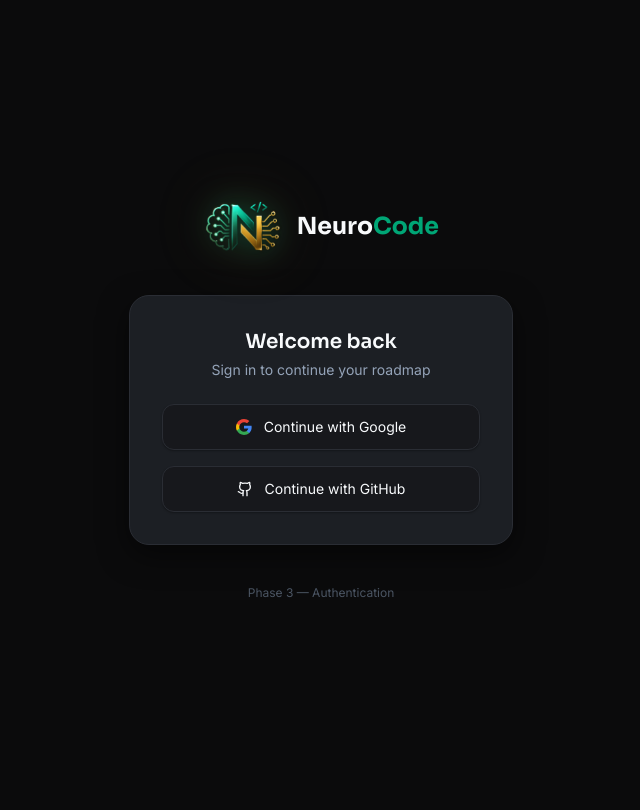
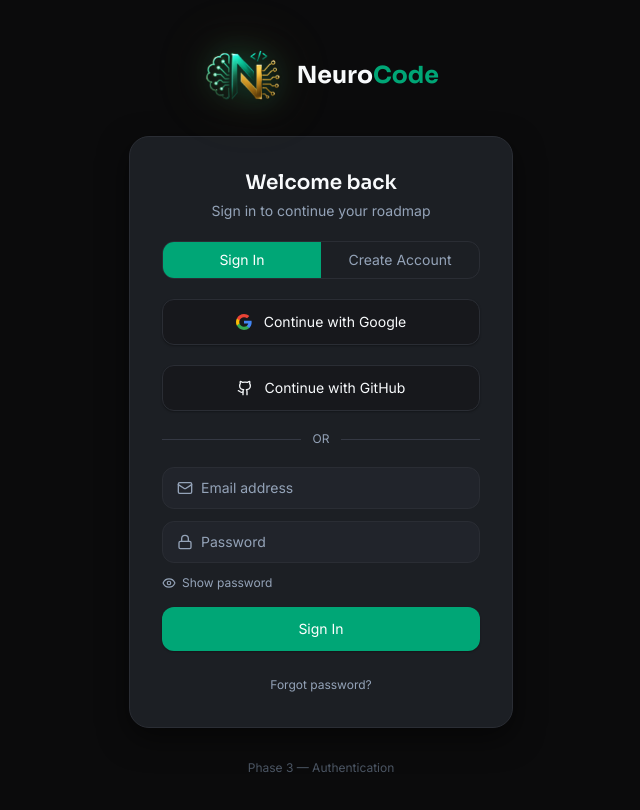
Before and after one commit to mibrahim-O2/NueroCode-Official, a React (Vite) app in the folder frontend/: page /login in a window 1280 px wide. Shown: the top 810 px of the page, without its empty margins (319-959 px from the left). Built offline with nearby package versions, Linux system fonts and the light colour scheme; no server answers.

Commit message:
Add email/password sign-up, sign-in, and password reset

```diff
--- /dev/null
+++ b/frontend/src/components/common/TextInput.jsx
@@ -0,0 +1,29 @@
+import { forwardRef } from 'react';
+import { cn } from '@/lib/utils';
+
+const TextInput = forwardRef(function TextInput({ icon: Icon, error, className, ...props }, ref) {
+  return (
+    <div className="flex flex-col gap-1.5">
+      <div
+        className={cn(
+          'flex items-center gap-2 rounded-input border bg-elevated px-3.5 py-2.5',
+          error ? 'border-status-error' : 'border-border focus-within:border-emerald',
+          'transition-colors duration-200'
+        )}
+      >
+        {Icon && <Icon className="h-4 w-4 text-text-muted shrink-0" />}
+        <input
+          ref={ref}
+          className={cn(
+            'w-full bg-transparent text-sm text-text-primary placeholder:text-text-muted font-body outline-none',
+            className
+          )}
+          {...props}
+        />
+      </div>
+      {error && <span className="text-xs text-status-error">{error}</span>}
+    </div>
+  );
+});
+
+export default TextInput;
--- a/frontend/src/pages/Login.jsx
+++ b/frontend/src/pages/Login.jsx
@@ -1,7 +1,8 @@
 import { useState } from 'react';
 import { useNavigate } from 'react-router-dom';
-import { Github, Loader2, AlertCircle } from 'lucide-react';
+import { Github, Loader2, AlertCircle, Mail, Lock, User, Eye, EyeOff, CheckCircle2 } from 'lucide-react';
 import Logo from '@/components/common/Logo';
+import TextInput from '@/components/common/TextInput';
 import { useAuth } from '@/context/AuthContext';
 import { cn } from '@/lib/utils';
 
@@ -16,32 +17,145 @@ function GoogleIcon({ className }) {
   );
 }
 
+const EMPTY_FORM = { name: '', email: '', password: '', confirmPassword: '' };
+
 export default function Login() {
-  const { loginWithGoogle, loginWithGithub, error } = useAuth();
-  const [pending, setPending] = useState(null);
+  const { loginWithGoogle, loginWithGithub, loginWithEmail, registerWithEmail, resetPassword, error, setError } =
+    useAuth();
   const navigate = useNavigate();
 
-  const handle = async (provider, action) => {
+  const [mode, setMode] = useState('signin'); // 'signin' | 'signup' | 'reset'
+  const [form, setForm] = useState(EMPTY_FORM);
+  const [showPassword, setShowPassword] = useState(false);
+  const [pending, setPending] = useState(null);
+  const [fieldErrors, setFieldErrors] = useState({});
+  const [resetSent, setResetSent] = useState(false);
+
+  const switchMode = (next) => {
+    setMode(next);
+    setError(null);
+    setFieldErrors({});
+    setResetSent(false);
+    setForm(EMPTY_FORM);
+  };
+
+  const handleField = (key) => (e) => setForm((f) => ({ ...f, [key]: e.target.value }));
+
+  const handleOAuth = async (provider, action) => {
     setPending(provider);
     try {
       await action();
       navigate('/dashboard');
     } catch {
-      // error already captured in AuthContext
+      /* error already set in context */
+    } finally {
+      setPending(null);
+    }
+  };
+
+  const validate = () => {
+    const errs = {};
+    if (mode === 'signup' && !form.name.trim()) errs.name = 'Name is required';
+    if (!form.email.trim()) errs.email = 'Email is required';
+    if (mode !== 'reset' && form.password.length < 6) errs.password = 'At least 6 characters';
+    if (mode === 'signup' && form.password !== form.confirmPassword) {
+      errs.confirmPassword = 'Passwords do not match';
+    }
+    setFieldErrors(errs);
+    return Object.keys(errs).length === 0;
+  };
+
+  const handleSubmit = async (e) => {
+    e.preventDefault();
+    if (!validate()) return;
+
+    setPending('email');
+    try {
+      if (mode === 'signin') {
+        await loginWithEmail(form.email.trim(), form.password);
+        navigate('/dashboard');
+      } else if (mode === 'signup') {
+        await registerWithEmail(form.name.trim(), form.email.trim(), form.password);
+        navigate('/dashboard');
+      } else if (mode === 'reset') {
+        await resetPassword(form.email.trim());
+        setResetSent(true);
+      }
+    } catch {
+      /* error already set in context */
     } finally {
       setPending(null);
     }
   };
 
   return (
-    <main className="min-h-screen flex flex-col items-center justify-center gap-10 px-6">
+    <main className="min-h-screen flex flex-col items-center justify-center gap-8 px-6 py-12">
       <Logo size={56} />
 
-      <div className="w-full max-w-sm flex flex-col gap-4 rounded-dialog border border-border bg-card p-8 shadow-dialog">
-        <div className="flex flex-col gap-1 text-center mb-2">
-          <h1 className="font-heading font-semibold text-xl text-text-primary">Welcome back</h1>
-          <p className="font-body text-sm text-text-muted">Sign in to continue your roadmap</p>
+      <div className="w-full max-w-sm flex flex-col gap-5 rounded-dialog border border-border bg-card p-8 shadow-dialog">
+        <div className="flex flex-col gap-1 text-center">
+          <h1 className="font-heading font-semibold text-xl text-text-primary">
+            {mode === 'signin' && 'Welcome back'}
+            {mode === 'signup' && 'Create your account'}
+            {mode === 'reset' && 'Reset your password'}
+          </h1>
+          <p className="font-body text-sm text-text-muted">
+            {mode === 'signin' && 'Sign in to continue your roadmap'}
+            {mode === 'signup' && 'Start your NeuroCode journey'}
+            {mode === 'reset' && "We'll email you a reset link"}
+          </p>
         </div>
+
+        {mode !== 'reset' && (
+          <>
+            <div className="flex rounded-input border border-border overflow-hidden">
+              <button
+                type="button"
+                onClick={() => switchMode('signin')}
+                className={cn(
+                  'flex-1 py-2 text-sm font-body transition-colors duration-200',
+                  mode === 'signin' ? 'bg-emerald text-white' : 'text-text-muted hover:text-text-primary'
+                )}
+              >
+                Sign In
+              </button>
+              <button
+                type="button"
+                onClick={() => switchMode('signup')}
+                className={cn(
+                  'flex-1 py-2 text-sm font-body transition-colors duration-200',
+                  mode === 'signup' ? 'bg-emerald text-white' : 'text-text-muted hover:text-text-primary'
+                )}
+              >
+                Create Account
+              </button>
+            </div>
+
+            <button
+              onClick={() => handleOAuth('google', loginWithGoogle)}
+              disabled={pending !== null}
+              className="flex items-center justify-center gap-3 rounded-button border border-border bg-charcoal px-4 py-3 text-text-primary text-sm font-body shadow-button hover:border-emerald transition-colors duration-200 disabled:opacity-50"
+            >
+              {pending === 'google' ? <Loader2 className="h-4 w-4 animate-spin" /> : <GoogleIcon className="h-4 w-4" />}
+              Continue with Google
+            </button>
+
+            <button
+              onClick={() => handleOAuth('github', loginWithGithub)}
+              disabled={pending !== null}
+              className="flex items-center justify-center gap-3 rounded-button border border-border bg-charcoal px-4 py-3 text-text-primary text-sm font-body shadow-button hover:border-emerald transition-colors duration-200 disabled:opacity-50"
+            >
+              {pending === 'github' ? <Loader2 className="h-4 w-4 animate-spin" /> : <Github className="h-4 w-4" />}
+              Continue with GitHub
+            </button>
+
+            <div className="flex items-center gap-3">
+              <div className="h-px flex-1 bg-divider" />
+              <span className="text-xs text-text-muted">OR</span>
+              <div className="h-px flex-1 bg-divider" />
+            </div>
+          </>
+        )}
 
         {error && (
           <div className="flex items-center gap-2 rounded-input border border-status-error/40 bg-status-error/10 px-3 py-2 text-status-error text-xs">
@@ -50,39 +164,98 @@ export default function Login() {
           </div>
         )}
 
+        {resetSent ? (
+          <div className="flex items-center gap-2 rounded-input border border-emerald/40 bg-emerald/10 px-3 py-2 text-emerald text-xs">
+            <CheckCircle2 className="h-4 w-4 shrink-0" />
+            Reset link sent — check your inbox.
+          </div>
+        ) : (
+          <form onSubmit={handleSubmit} className="flex flex-col gap-3">
+            {mode === 'signup' && (
+              <TextInput
+                icon={User}
+                placeholder="Full name"
+                value={form.name}
+                onChange={handleField('name')}
+                error={fieldErrors.name}
+              />
+            )}
+
+            <TextInput
+              icon={Mail}
+              type="email"
+              placeholder="Email address"
+              value={form.email}
+              onChange={handleField('email')}
+              error={fieldErrors.email}
+            />
+
+            {mode !== 'reset' && (
+              <TextInput
+                icon={Lock}
+                type={showPassword ? 'text' : 'password'}
+                placeholder="Password"
+                value={form.password}
+                onChange={handleField('password')}
+                error={fieldErrors.password}
+                autoComplete={mode === 'signup' ? 'new-password' : 'current-password'}
+              />
+            )}
+
+            {mode === 'signup' && (
+              <TextInput
+                icon={Lock}
+                type={showPassword ? 'text' : 'password'}
+                placeholder="Confirm password"
+                value={form.confirmPassword}
+                onChange={handleField('confirmPassword')}
+                error={fieldErrors.confirmPassword}
+                autoComplete="new-password"
+              />
+            )}
+
+            {mode !== 'reset' && (
               <button
-          onClick={() => handle('google', loginWithGoogle)}
-          disabled={pending !== null}
-          className={cn(
-            'flex items-center justify-center gap-3 rounded-button border border-border bg-charcoal px-4 py-3',
-            'text-text-primary text-sm font-body shadow-button',
-            'hover:border-emerald transition-colors duration-200 disabled:opacity-50'
+                type="button"
+                onClick={() => setShowPassword((s) => !s)}
+                className="flex items-center gap-1.5 self-start text-xs text-text-muted hover:text-emerald transition-colors duration-200"
+              >
+                {showPassword ? <EyeOff className="h-3.5 w-3.5" /> : <Eye className="h-3.5 w-3.5" />}
+                {showPassword ? 'Hide' : 'Show'} password
+              </button>
             )}
-        >
-          {pending === 'google' ? (
-            <Loader2 className="h-4 w-4 animate-spin" />
-          ) : (
-            <GoogleIcon className="h-4 w-4" />
-          )}
-          Continue with Google
-        </button>
 
             <button
-          onClick={() => handle('github', loginWithGithub)}
+              type="submit"
               disabled={pending !== null}
-          className={cn(
-            'flex items-center justify-center gap-3 rounded-button border border-border bg-charcoal px-4 py-3',
-            'text-text-primary text-sm font-body shadow-button',
-            'hover:border-emerald transition-colors duration-200 disabled:opacity-50'
+              className="flex items-center justify-center gap-2 rounded-button bg-emerald px-4 py-3 text-white text-sm font-body shadow-button hover:bg-emerald-hover transition-colors duration-200 disabled:opacity-50 mt-1"
+            >
+              {pending === 'email' && <Loader2 className="h-4 w-4 animate-spin" />}
+              {mode === 'signin' && 'Sign In'}
+              {mode === 'signup' && 'Create Account'}
+              {mode === 'reset' && 'Send Reset Link'}
+            </button>
+          </form>
         )}
+
+        <div className="text-center">
+          {mode === 'signin' && (
+            <button
+              onClick={() => switchMode('reset')}
+              className="text-xs text-text-muted hover:text-emerald transition-colors duration-200"
             >
-          {pending === 'github' ? (
-            <Loader2 className="h-4 w-4 animate-spin" />
-          ) : (
-            <Github className="h-4 w-4" />
+              Forgot password?
+            </button>
           )}
-          Continue with GitHub
+          {mode === 'reset' && (
+            <button
+              onClick={() => switchMode('signin')}
+              className="text-xs text-text-muted hover:text-emerald transition-colors duration-200"
+            >
+              Back to Sign In
             </button>
+          )}
+        </div>
       </div>
 
       <span className="text-xs text-text-disabled">Phase 3 — Authentication</span>
```
Also changed, not shown: frontend/src/context/AuthContext.jsx (+31 -32 lines), frontend/src/services/authService.js (+25 -1 lines), frontend/src/utils/authErrors.js (added, +14 -0 lines). Lines whose indentation alone changed are shown as unchanged.
